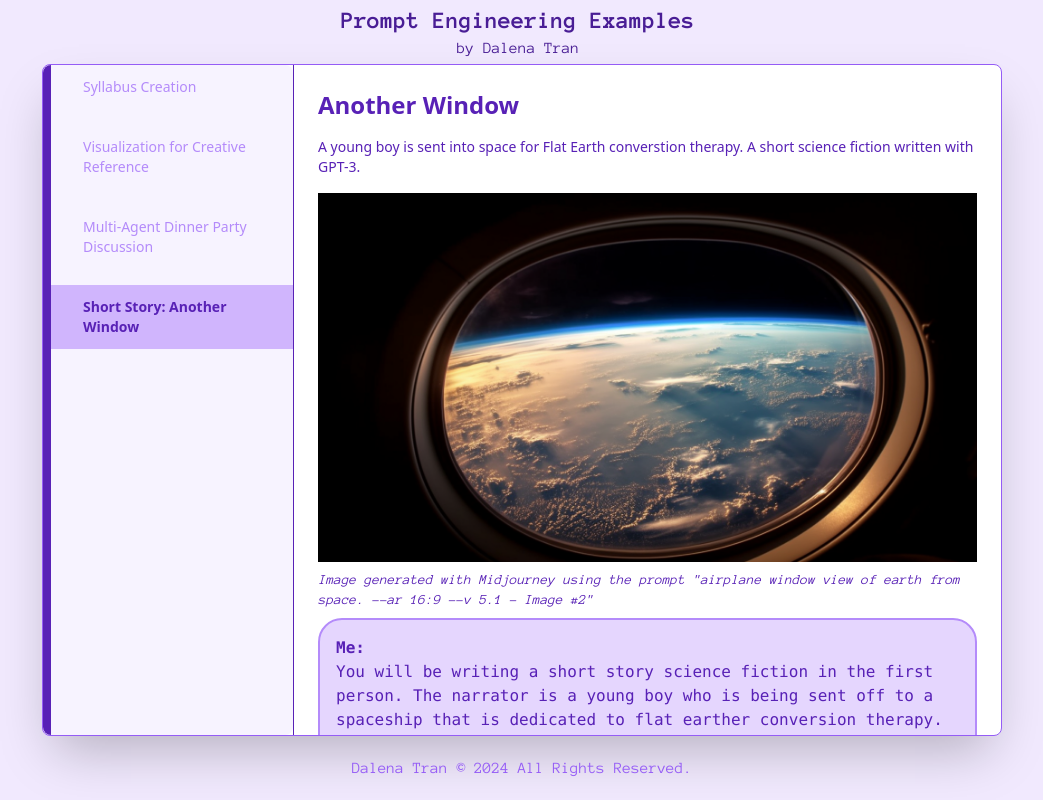
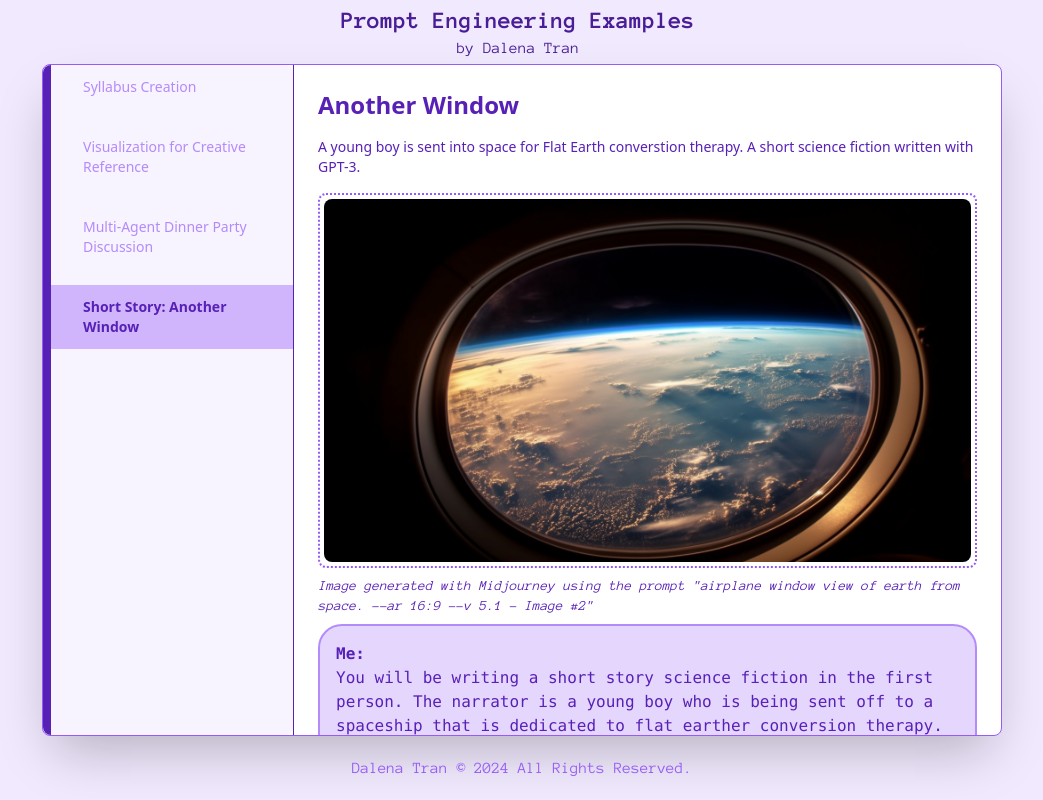
Before and after one commit to dalena/prompt_engineering, a Next.js app: page /another-window-ss in a window 1280 px wide. Shown: the whole page, without its empty margins (118-1161 px from the left). Built offline with nearby package versions, Linux system fonts and the light colour scheme.

Commit message:
fixed root with default route

```diff
--- a/app/another-window-ss/page.tsx
+++ b/app/another-window-ss/page.tsx
@@ -10,7 +10,9 @@ const anotherWindow = () => {
             <h1 className="font-sans font-bold text-2xl pb-4">Another Window</h1>
             <h2 className='font-sans text-sm pb-4'>A young boy is sent into space for Flat Earth converstion therapy. A short science fiction written with GPT-3. </h2>
             {/* You can read the final version <Link href="">here</Link>. */}
-            <img src="/img/anotherWindow.png" alt="Another Window" className="w-full pb-2" />
+            <div className='border-purpz border-2 p-1 rounded-lg border-dotted mb-2'>
+                <img src="/img/anotherWindow.png" alt="Another Window" className=" rounded-lg" />
+            </div>
             <p className="text-sm pb-2 italic">Image generated with Midjourney using the prompt "airplane window view of earth from space. --ar 16:9 --v 5.1 - Image #2"</p>
             <AgentChat
                 color="e"
```
